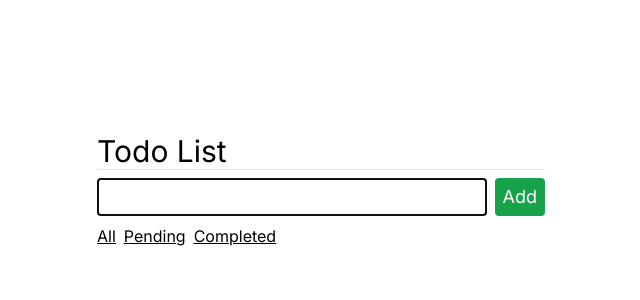
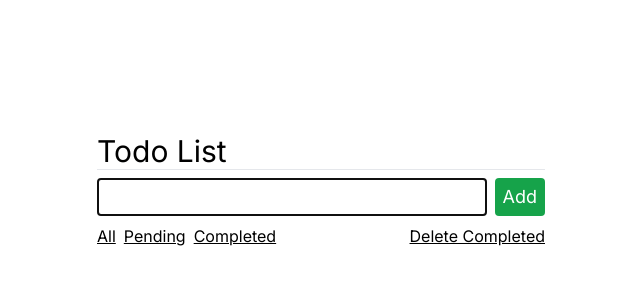
Before and after one commit to ketan-sonar/todo-app-next-js, a Next.js app: page / in a window 1280 px wide. Shown: the top 300 px of the page, without its empty margins (319-959 px from the left). Built offline with nearby package versions, Linux system fonts and the light colour scheme.

Commit message:
add functionality to delete completed tasks

```diff
--- a/src/app/page.tsx
+++ b/src/app/page.tsx
@@ -50,6 +50,12 @@ export default function Home() {
     setTodos((prev) => prev.filter((todo) => todo.id !== id));
   };
 
+  const deleteCompleted = () => {
+    setTodos((prev) =>
+      prev.filter((todo) => todo.status !== TodoStatus.COMPLETE)
+    );
+  };
+
   const getActiveTodos = () => {
     if (params.get("complete") === "false") {
       return todos.filter((todo) => todo.status === TodoStatus.INCOMPLETE);
@@ -70,7 +76,7 @@ export default function Home() {
           value={{ todos: getActiveTodos(), addTodo, toggleTodo, deleteTodo }}
         >
           <TodoInput className="my-2" />
-          <TodoFilter />
+          <TodoFilter handleDeleteCompleted={deleteCompleted} />
           <TodoList />
         </TodosContext.Provider>
       </div>
--- a/src/components/TodoFilter.tsx
+++ b/src/components/TodoFilter.tsx
@@ -1,11 +1,20 @@
 import Link from "next/link";
 
-export default function TodoFilter() {
+type TodoFilterProps = {
+  handleDeleteCompleted?: () => void;
+};
+
+export default function TodoFilter({ handleDeleteCompleted }: TodoFilterProps) {
   return (
-    <div className="underline space-x-2">
-      <Link href={"/"}>All</Link>
-      <Link href={"/?complete=false"}>Pending</Link>
-      <Link href={"/?complete=true"}>Completed</Link>
+    <div className="flex justify-between underline">
+      <div className="space-x-2">
+        <Link href={"/"}>All</Link>
+        <Link href={"/?complete=false"}>Pending</Link>
+        <Link href={"/?complete=true"}>Completed</Link>
+      </div>
+      {handleDeleteCompleted && (
+        <div onClick={handleDeleteCompleted}>Delete Completed</div>
+      )}
     </div>
   );
 }
```
